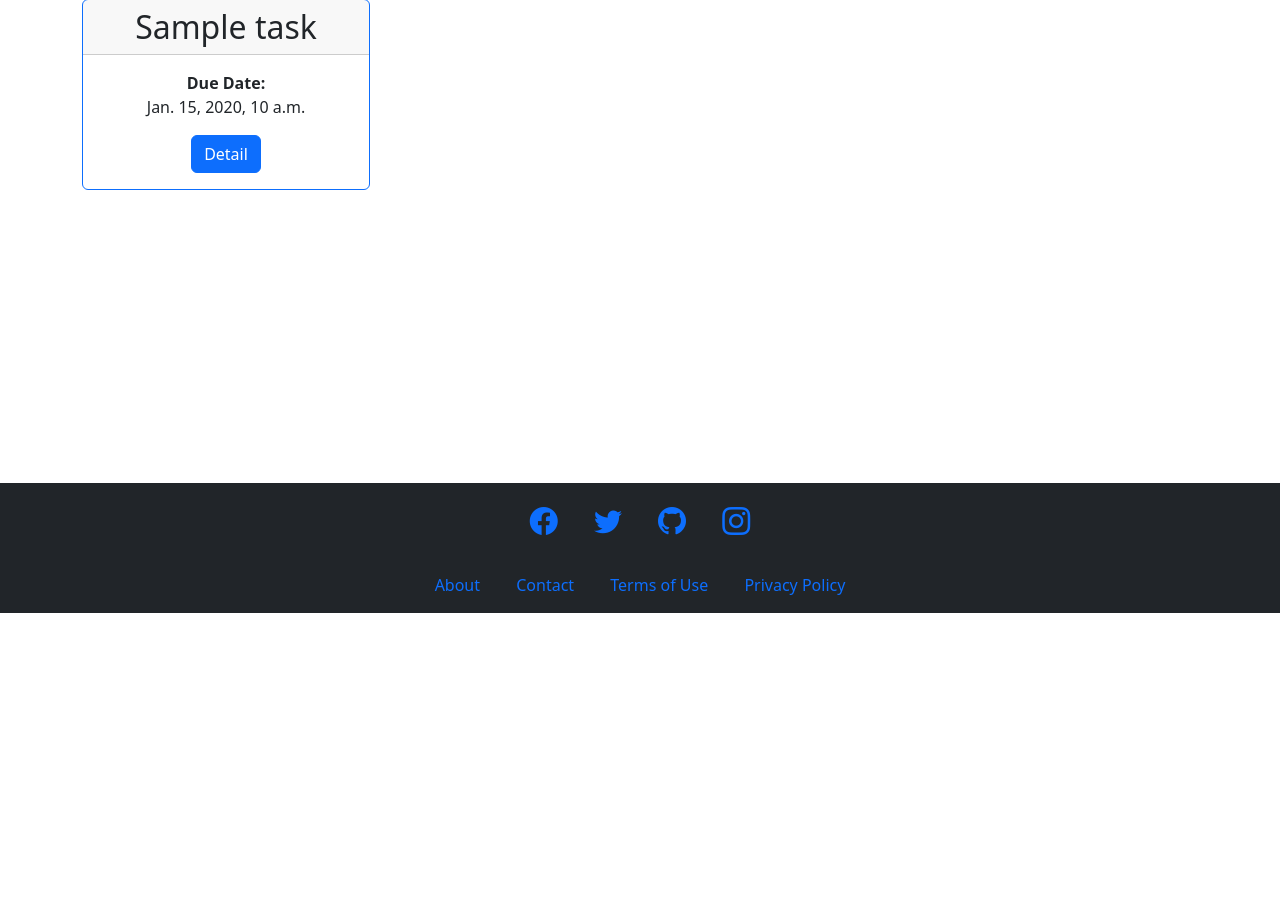
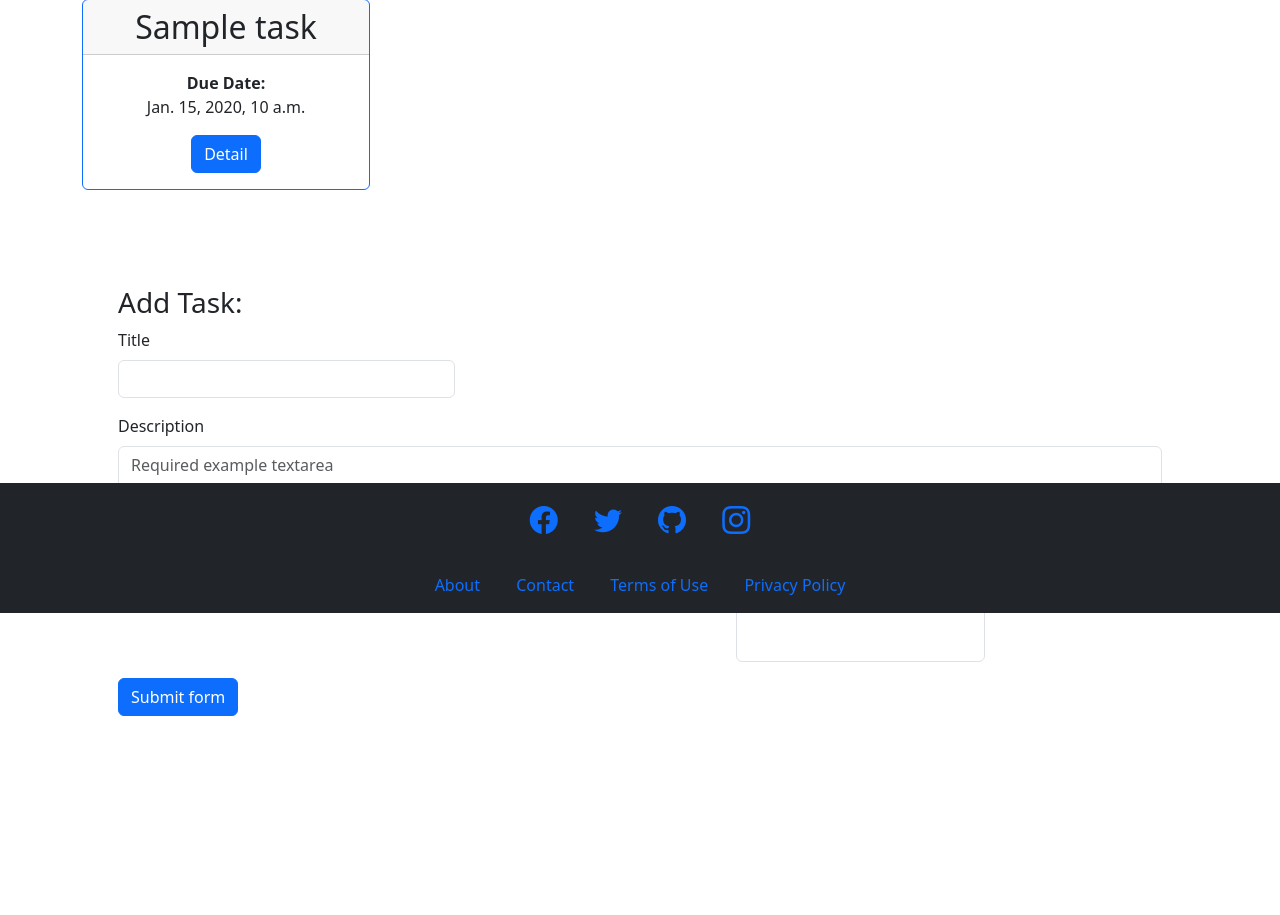
Before and after one commit to HosseinTahami/HW-98, a Django app: page /category/1 in a window 1280 px wide. Shown: the part 187-1102 px from the top of the page. Before the commit the page ends 800 px from the top, so only its background shows below. Run offline with Django 4.2, Linux system fonts and the light colour scheme; tables that the repository leaves empty hold one stand-in row (values such as "Sample post"); lists and menus that the app fills with data are empty.

Commit message:
better UI for adding category

```diff
--- a/HW15/TaskManager/template/category_detail.html
+++ b/HW15/TaskManager/template/category_detail.html
@@ -35,4 +35,50 @@
     </div>
 </div>
 <br>
+<br>
+<br>
+<br>
+<div>
+    <article class="mb-4">
+        <div class="container px-4 px-lg-5">
+            <h3>Add Task:</h3>
+            <form class="row g-3" method="POST" action="">
+                {% csrf_token %}
+                <div class="col-md-4">
+                    <label for="validationDefault01" class="form-label">Title</label>
+                    <input type="text" class="form-control" id="validationDefault01" value="" name="title" required>
+                </div>
+                <div>
+                    <label for="validationTextarea" class="form-label">Description</label>
+                    <textarea class="form-control" id="validationTextarea" placeholder="Required example textarea"
+                        name="description" required></textarea>
+                </div>
+                <div class="col-md-4">
+                    <label for="validationDefault02" class="form-label">Due Date</label>
+                    <input type="datetime-local" class="form-control" id="validationDefault02" value="" name="due_date"
+                        required>
+                </div>
+                <div class="col-md-3">
+                    <label for="validationDefault04" class="form-label">State</label>
+                    <select class="form-select" id="validationDefault04" name="status" required>
+                        <option selected disabled></option>
+                        <option>O</option>
+                        <option>F</option>
+                    </select>
+                </div>
+                <div class="col-md-3">
+                    <label for="validationDefault06" class="form-label">Tags</label>
+                    <select class="form-select" id="validationDefault06" name='tags' multiple>
+                        {% for tag in tags %}
+                        <option>{{tag.name}}</option>
+                        {% endfor %}
+                    </select>
+                </div>
+                <div class="col-12">
+                    <button class="btn btn-primary" type="submit" name="sub">Submit form</button>
+                </div>
+            </form>
+        </div>
+    </article>
+</div>
 {% endblock %}
```
Also changed, not shown: HW15/TaskManager/template/category.html (+8 -3 lines).
